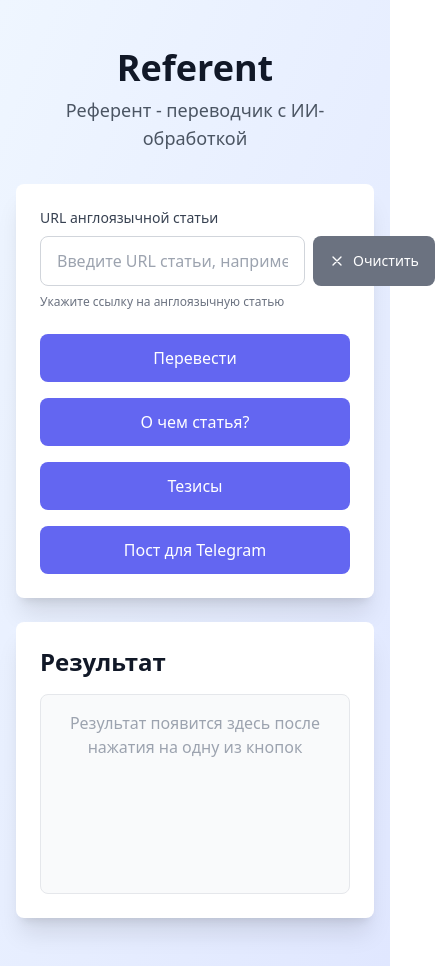
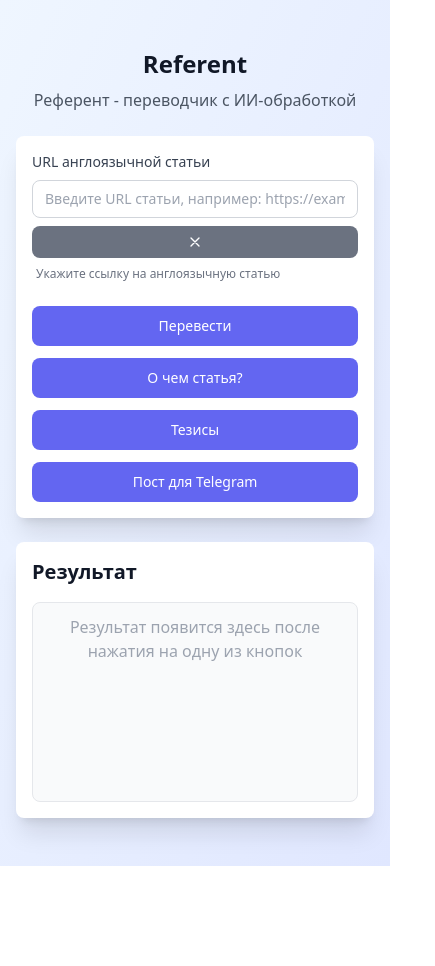
Before and after one commit to Petrtelecom/referent, a Next.js app: page / in a window 390 px wide. Shown: the whole page, 435 px wide, since content can reach past the window. After the commit the page ends 866 px from the top, so only its background shows below. Built offline with nearby package versions, Linux system fonts and the light colour scheme.

Commit message:
Добавлено состояние для отображения меню шаринга и улучшен стиль компонентов

```diff
--- a/app/page.tsx
+++ b/app/page.tsx
@@ -21,7 +21,9 @@ export default function Home() {
   const [parsedArticle, setParsedArticle] = useState<{ title: string; content: string; date: string; language?: string } | null>(null)
   const [currentActionType, setCurrentActionType] = useState<string | null>(null)
   const [error, setError] = useState<AppError | null>(null)
+  const [showShareMenu, setShowShareMenu] = useState(false)
   const resultRef = useRef<HTMLDivElement>(null)
+  const shareMenuRef = useRef<HTMLDivElement>(null)
 
   // Проверка существования и доступности статьи по URL
   const checkArticleExists = async (articleUrl: string): Promise<boolean> => {
@@ -464,21 +466,21 @@ export default function Home() {
   return (
     <main className="min-h-screen bg-gradient-to-br from-blue-50 to-indigo-100 py-12 px-4 sm:px-6 lg:px-8">
       <div className="max-w-4xl mx-auto">
-        <div className="text-center mb-8">
-          <h1 className="text-4xl font-bold text-gray-900 mb-2">
+        <div className="text-center mb-6 sm:mb-8 px-2">
+          <h1 className="text-2xl sm:text-3xl lg:text-4xl font-bold text-gray-900 mb-2">
             Referent
-      </h1>
-          <p className="text-lg text-gray-600">
+          </h1>
+          <p className="text-base sm:text-lg text-gray-600">
             Референт - переводчик с ИИ-обработкой
           </p>
         </div>
 
-        <div className="bg-white rounded-lg shadow-xl p-6 sm:p-8 mb-6">
+        <div className="bg-white rounded-lg shadow-xl p-4 sm:p-6 lg:p-8 mb-6">
           <div className="mb-6">
             <label htmlFor="article-url" className="block text-sm font-medium text-gray-700 mb-2">
               URL англоязычной статьи
             </label>
-            <div className="flex gap-2">
+            <div className="flex flex-col sm:flex-row gap-2">
               <input
                 id="article-url"
                 type="url"
@@ -492,32 +494,32 @@ export default function Home() {
                   setError(null)
                 }}
                 placeholder="Введите URL статьи, например: https://example.com/article"
-                className="flex-1 px-4 py-3 border border-gray-300 rounded-lg focus:ring-2 focus:ring-indigo-500 focus:border-indigo-500 outline-none transition-all disabled:bg-gray-100 disabled:cursor-not-allowed"
+                className="flex-1 px-3 sm:px-4 py-2 sm:py-3 text-sm sm:text-base border border-gray-300 rounded-lg focus:ring-2 focus:ring-indigo-500 focus:border-indigo-500 outline-none transition-all disabled:bg-gray-100 disabled:cursor-not-allowed"
                 disabled={loading}
               />
               <button
                 onClick={handleClear}
                 disabled={loading}
-                className="px-4 py-3 bg-gray-500 text-white rounded-lg hover:bg-gray-600 transition-colors text-sm font-medium flex items-center gap-2 disabled:bg-gray-300 disabled:cursor-not-allowed"
+                className="px-3 sm:px-4 py-2 sm:py-3 bg-gray-500 text-white rounded-lg hover:bg-gray-600 transition-colors text-sm font-medium flex items-center justify-center gap-2 disabled:bg-gray-300 disabled:cursor-not-allowed whitespace-nowrap"
                 title="Очистить все поля и результаты"
               >
                 <svg className="w-4 h-4" fill="none" stroke="currentColor" viewBox="0 0 24 24" xmlns="http://www.w3.org/2000/svg">
                   <path strokeLinecap="round" strokeLinejoin="round" strokeWidth={2} d="M6 18L18 6M6 6l12 12" />
                 </svg>
-                Очистить
+                <span className="hidden sm:inline">Очистить</span>
               </button>
             </div>
-            <p className="mt-2 text-xs text-gray-500">
+            <p className="mt-2 text-xs text-gray-500 px-1">
               Укажите ссылку на англоязычную статью
             </p>
           </div>
 
-          <div className="grid grid-cols-1 sm:grid-cols-2 lg:grid-cols-4 gap-4">
+          <div className="grid grid-cols-1 sm:grid-cols-2 lg:grid-cols-4 gap-3 sm:gap-4">
             <button
               onClick={handleTranslate}
               disabled={loading}
               title="Перевести статью на русский язык"
-              className={`px-6 py-3 rounded-lg font-medium transition-all ${
+              className={`px-4 sm:px-6 py-2.5 sm:py-3 rounded-lg font-medium transition-all text-sm sm:text-base ${
                 activeButton === 'Перевести' || activeButton === 'Парсинг...'
                   ? 'bg-indigo-600 text-white shadow-lg scale-105'
                   : loading
@@ -541,7 +543,7 @@ export default function Home() {
             <button
               onClick={() => handleAction('О чем статья?')}
               disabled={loading}
-              className={`px-6 py-3 rounded-lg font-medium transition-all ${
+              className={`px-4 sm:px-6 py-2.5 sm:py-3 rounded-lg font-medium transition-all text-sm sm:text-base ${
                 activeButton === 'О чем статья?'
                   ? 'bg-indigo-600 text-white shadow-lg scale-105'
                   : loading
@@ -566,7 +568,7 @@ export default function Home() {
             <button
               onClick={() => handleAction('Тезисы')}
               disabled={loading}
-              className={`px-6 py-3 rounded-lg font-medium transition-all ${
+              className={`px-4 sm:px-6 py-2.5 sm:py-3 rounded-lg font-medium transition-all text-sm sm:text-base ${
                 activeButton === 'Тезисы'
                   ? 'bg-indigo-600 text-white shadow-lg scale-105'
                   : loading
@@ -591,7 +593,7 @@ export default function Home() {
             <button
               onClick={() => handleAction('Пост для Telegram')}
               disabled={loading}
-              className={`px-6 py-3 rounded-lg font-medium transition-all ${
+              className={`px-4 sm:px-6 py-2.5 sm:py-3 rounded-lg font-medium transition-all text-sm sm:text-base ${
                 activeButton === 'Пост для Telegram'
                   ? 'bg-indigo-600 text-white shadow-lg scale-105'
                   : loading
@@ -616,21 +618,21 @@ export default function Home() {
         </div>
 
         {error && (
-          <Alert variant="destructive" className="mb-6">
-            <AlertDescription>{error.message}</AlertDescription>
+          <Alert variant="destructive" className="mb-4 sm:mb-6">
+            <AlertDescription className="text-sm break-words px-1">{error.message}</AlertDescription>
           </Alert>
         )}
 
         {(loading || activeButton) && (
-          <div className="bg-indigo-50 border border-indigo-200 rounded-lg p-4 mb-6">
-            <div className="flex items-center gap-3">
+          <div className="bg-indigo-50 border border-indigo-200 rounded-lg p-3 sm:p-4 mb-4 sm:mb-6">
+            <div className="flex items-center gap-2 sm:gap-3">
               {loading && (
-                <svg className="animate-spin h-5 w-5 text-indigo-500" xmlns="http://www.w3.org/2000/svg" fill="none" viewBox="0 0 24 24">
+                <svg className="animate-spin h-4 w-4 sm:h-5 sm:w-5 text-indigo-500 flex-shrink-0" xmlns="http://www.w3.org/2000/svg" fill="none" viewBox="0 0 24 24">
                   <circle className="opacity-25" cx="12" cy="12" r="10" stroke="currentColor" strokeWidth="4"></circle>
                   <path className="opacity-75" fill="currentColor" d="M4 12a8 8 0 018-8V0C5.373 0 0 5.373 0 12h4zm2 5.291A7.962 7.962 0 014 12H0c0 3.042 1.135 5.824 3 7.938l3-2.647z"></path>
                 </svg>
               )}
-              <p className="text-indigo-700 text-sm font-medium">
+              <p className="text-indigo-700 text-xs sm:text-sm font-medium break-words">
                 {activeButton === 'Проверка...'
                   ? 'Проверяю доступность статьи...'
                   : activeButton === 'Парсинг...'
@@ -649,16 +651,16 @@ export default function Home() {
           </div>
         )}
 
-        <div ref={resultRef} className="bg-white rounded-lg shadow-xl p-6 sm:p-8">
-          <div className="flex items-center justify-between mb-4">
-            <h2 className="text-2xl font-semibold text-gray-900">
+        <div ref={resultRef} className="bg-white rounded-lg shadow-xl p-4 sm:p-6 lg:p-8">
+          <div className="flex flex-col sm:flex-row sm:items-center sm:justify-between gap-3 sm:gap-4 mb-4">
+            <h2 className="text-xl sm:text-2xl font-semibold text-gray-900">
               Результат
             </h2>
             {result && !loading && (
-              <div className="flex items-center gap-3">
+              <div className="flex flex-col sm:flex-row items-stretch sm:items-center gap-2 sm:gap-3">
                 <button
                   onClick={handleSaveResult}
-                  className="px-4 py-2 bg-indigo-500 text-white rounded-lg hover:bg-indigo-600 transition-colors text-sm font-medium flex items-center gap-2"
+                  className="px-3 sm:px-4 py-2 bg-indigo-500 text-white rounded-lg hover:bg-indigo-600 transition-colors text-sm font-medium flex items-center justify-center gap-2"
                   title="Сохранить в файл"
                 >
                   <svg className="w-4 h-4" fill="none" stroke="currentColor" viewBox="0 0 24 24" xmlns="http://www.w3.org/2000/svg">
@@ -669,7 +671,7 @@ export default function Home() {
                 <button
                   id="copy-button"
                   onClick={handleCopyResult}
-                  className="px-4 py-2 bg-indigo-500 text-white rounded-lg hover:bg-indigo-600 transition-colors text-sm font-medium flex items-center gap-2"
+                  className="px-3 sm:px-4 py-2 bg-indigo-500 text-white rounded-lg hover:bg-indigo-600 transition-colors text-sm font-medium flex items-center justify-center gap-2"
                   title="Копировать результат"
                 >
                   <svg className="w-4 h-4" fill="none" stroke="currentColor" viewBox="0 0 24 24" xmlns="http://www.w3.org/2000/svg">
@@ -680,34 +682,34 @@ export default function Home() {
               </div>
             )}
           </div>
-          <div className="bg-gray-50 rounded-lg p-4 border border-gray-200 min-h-[200px]">
+          <div className="bg-gray-50 rounded-lg p-3 sm:p-4 border border-gray-200 min-h-[200px]">
             {loading ? (
-              <div className="flex flex-col items-center justify-center min-h-[200px]">
+              <div className="flex flex-col items-center justify-center min-h-[200px] px-2">
                 <svg className="animate-spin h-8 w-8 text-indigo-500 mb-4" xmlns="http://www.w3.org/2000/svg" fill="none" viewBox="0 0 24 24">
                   <circle className="opacity-25" cx="12" cy="12" r="10" stroke="currentColor" strokeWidth="4"></circle>
                   <path className="opacity-75" fill="currentColor" d="M4 12a8 8 0 018-8V0C5.373 0 0 5.373 0 12h4zm2 5.291A7.962 7.962 0 014 12H0c0 3.042 1.135 5.824 3 7.938l3-2.647z"></path>
                 </svg>
-                <p className="text-gray-600 text-lg">
+                <p className="text-gray-600 text-base sm:text-lg text-center">
                   {activeButton === 'Парсинг...' ? 'Парсинг статьи...' : activeButton === 'Перевести' ? 'Перевод статьи...' : 'Генерация ответа...'}
                 </p>
                 {activeButton && activeButton !== 'Парсинг...' && activeButton !== 'Перевести' && (
-                  <p className="text-gray-500 text-sm mt-2">
+                  <p className="text-gray-500 text-sm mt-2 text-center">
                     {activeButton}
                   </p>
                 )}
               </div>
             ) : result ? (
-              <div className="text-gray-700 whitespace-pre-wrap text-sm overflow-auto">
+              <div className="text-gray-700 whitespace-pre-wrap text-xs sm:text-sm overflow-auto break-words">
                 {currentActionType === 'theses' || currentActionType === 'telegram-post' ? (
                   <div className="prose prose-sm max-w-none">
-                    <pre className="whitespace-pre-wrap font-sans text-gray-700">{result}</pre>
+                    <pre className="whitespace-pre-wrap font-sans text-gray-700 break-words">{result}</pre>
                   </div>
                 ) : (
-                  <pre className="whitespace-pre-wrap font-mono text-sm">{result}</pre>
+                  <pre className="whitespace-pre-wrap font-mono text-xs sm:text-sm break-words overflow-x-auto">{result}</pre>
                 )}
               </div>
             ) : (
-              <p className="text-gray-400 text-center">
+              <p className="text-gray-400 text-center px-2">
                 Результат появится здесь после нажатия на одну из кнопок
               </p>
             )}
```
